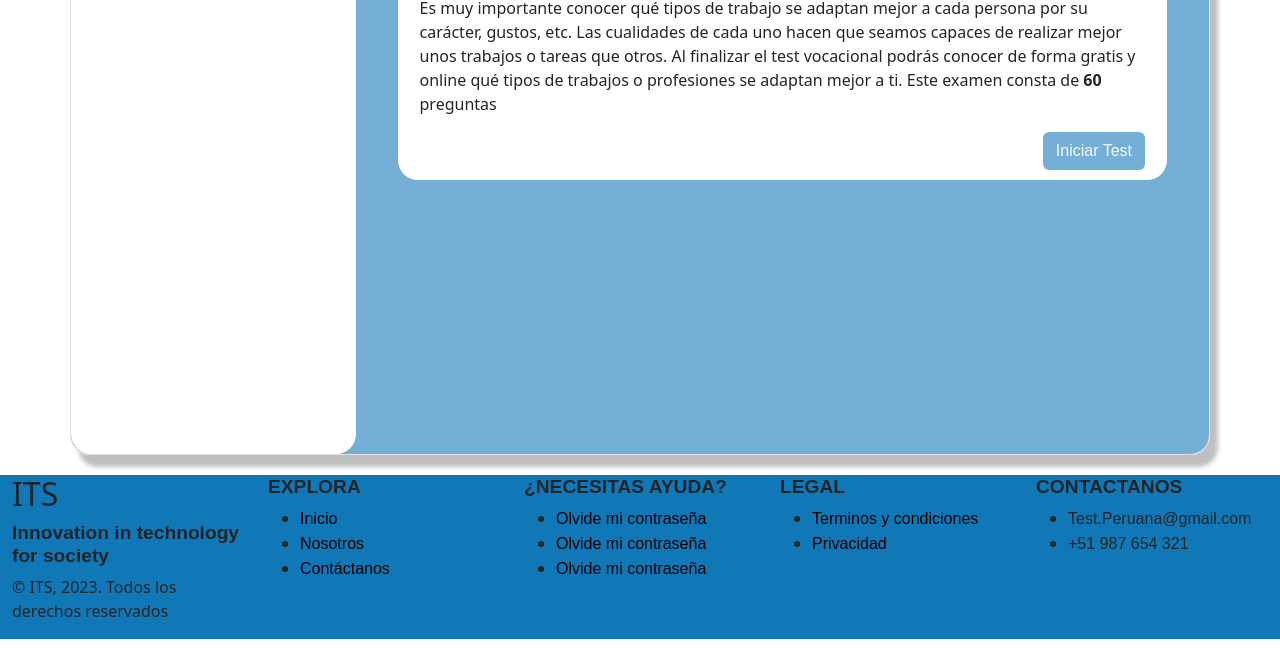
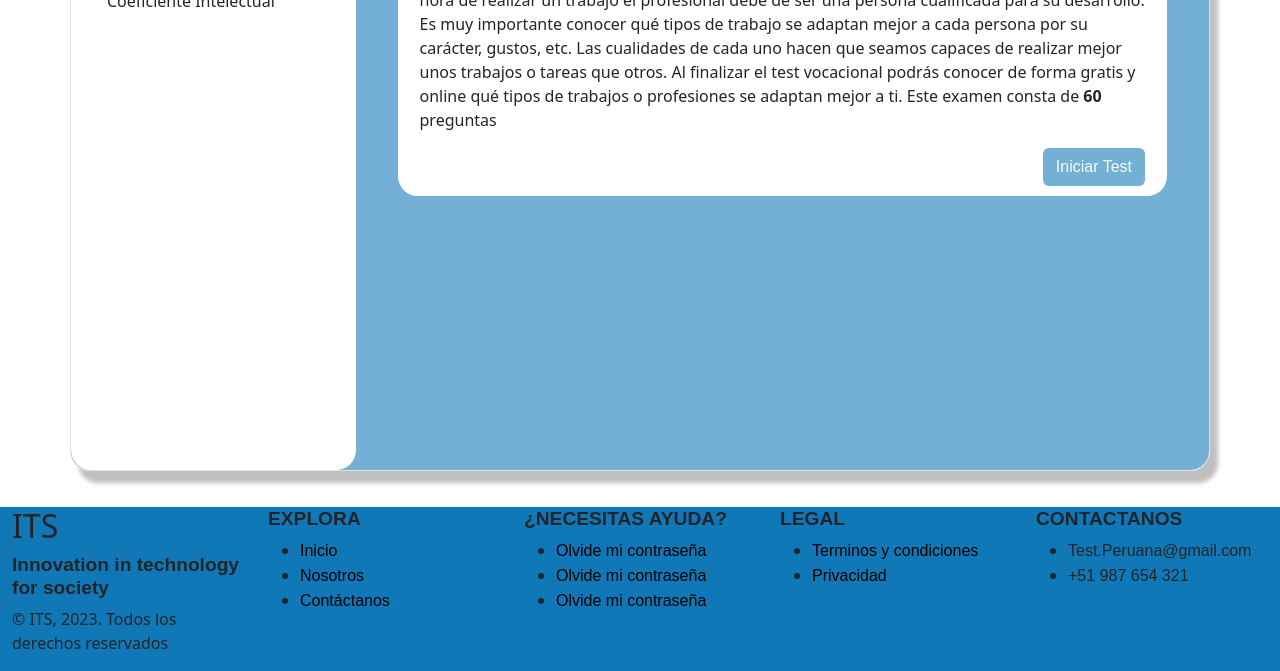
Before and after one commit to RenatoVA/ITS_Test-Vocacional, a plain HTML site: page templates/test_voc.html in a window 1280 px wide. Shown: the part 241-912 px from the top of the page. Before the commit the page ends 880 px from the top, so only its background shows below. Drawn offline with nearby package versions, Linux system fonts and the light colour scheme.

Commit message:
actualizando test_voc.html

```diff
--- a/templates/test_voc.html
+++ b/templates/test_voc.html
@@ -57,7 +57,7 @@
     </header>
     <section class="test-vocacional">
         <div class="container">
-            <div class="row test border">
+            <div class="row test border my-3">
                 <div class="col-3 test-menu bg-white text-start p-3" style="border-radius: 20px;">
                     <h4>Test Disponibles
                         <a class="my-1 dropdown-toggle text-black" data-bs-toggle="collapse" href="#collapseExample" role="button" aria-expanded="false"
```
